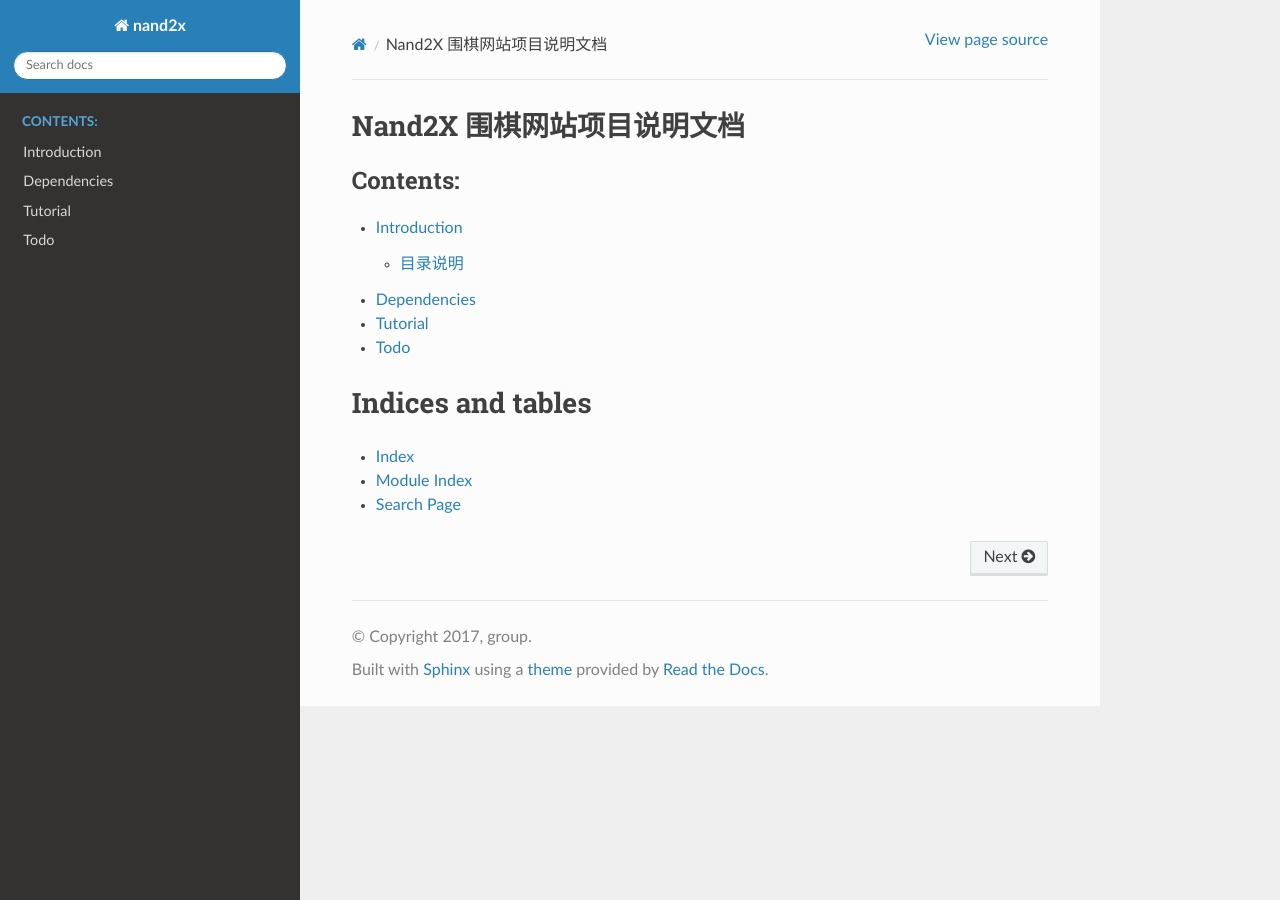
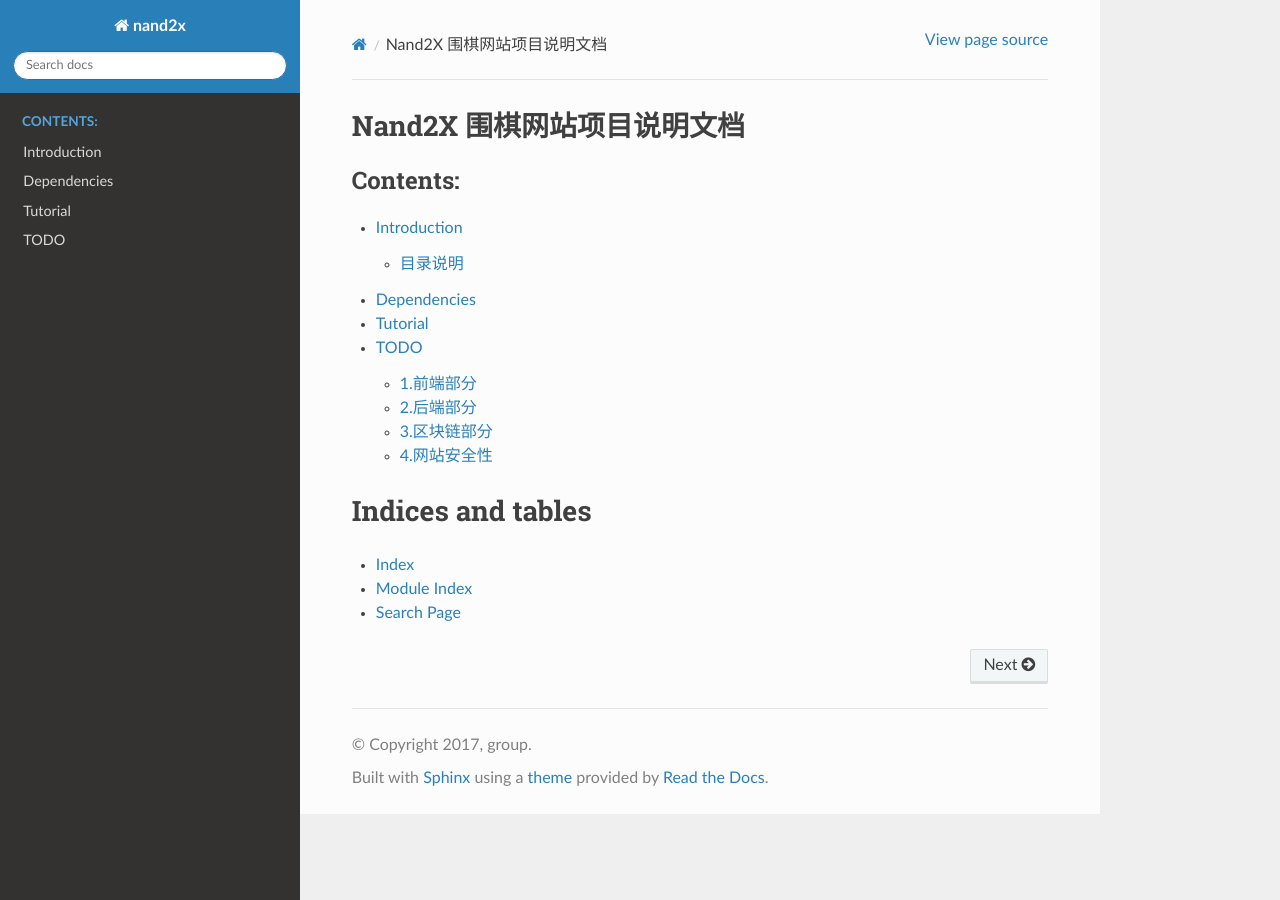
Before and after one commit to chenyijie2016/GO, a Sphinx documentation site: the page built from docs/source/index.rst, in a window 1280 px wide. Built offline with Sphinx 7.4.7 and the Read the Docs theme 2.0.0, drawn with Linux system fonts in a browser that asks for light colours; part of the change alters nothing that is shown.

Commit message:
Update todo.rst

```diff
--- a/docs/source/todo.rst
+++ b/docs/source/todo.rst
@@ -1,3 +1,36 @@
 ======
-Todo
+TODO
 ======
+
+1.前端部分
+======
+
+1. *解决tenuki.js的非法落子问题，或者测试使用Client模式
+#. 添加pass和悔棋功能(需要对方确认)
+#. 去除手动输入游戏ID的设定，增加一个游戏大厅模块，用户可以可视化的选择加入游戏。创建游戏时由系统自动生成游戏ID
+#. 增加AI对战模式
+#. 增加认输功能
+
+2.后端部分
+======
+
+1. 增加游戏结束的处理部分，进行玩家分数和对局记录的修改
+#. bug修复，不允许同一个玩家加入同一局游戏
+#. *增加与AI的对接口，gtp协议等
+#. *与区块链脚本连接
+
+3.区块链部分
+=======
+
+1. 将用户的标签（key）传输到服务器根节点上并赋予权限
+
+- 方案1 直接用python的socket 传输数据 （需要在服务端再用一个脚本监听端口）
+- 方案2 向我网站的一个url POST数据，只需要在服务端进行处理（还需测试）
+
+4.网站安全性
+=======
+
+1. 前端用来检测用户登录的cookie目前只是一个试验品，只存储了登录标志和用户名，接下来要加入一定的验证机制，在加载时将验证信息传回服务器进行验证
+#. 目前的密码验证、传输与存储采用明文，接下来要采用密码+扰码的hash值作为验证、传输和存储的方式
+
+上述问题可以用flask-openid和Flask-WTF两个库解决，比较麻烦的一点是教程与其最新版本可能不对应
```
